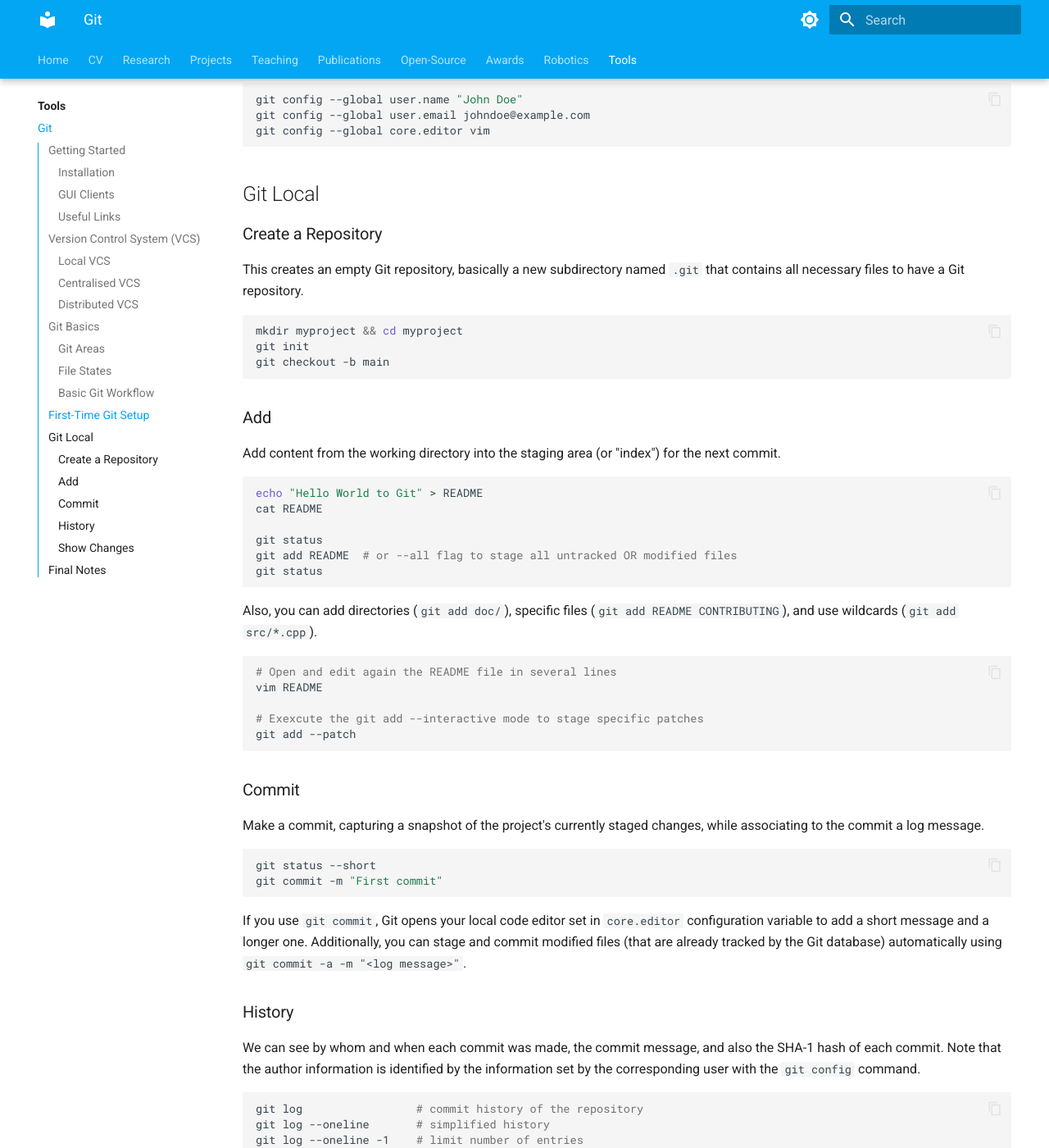
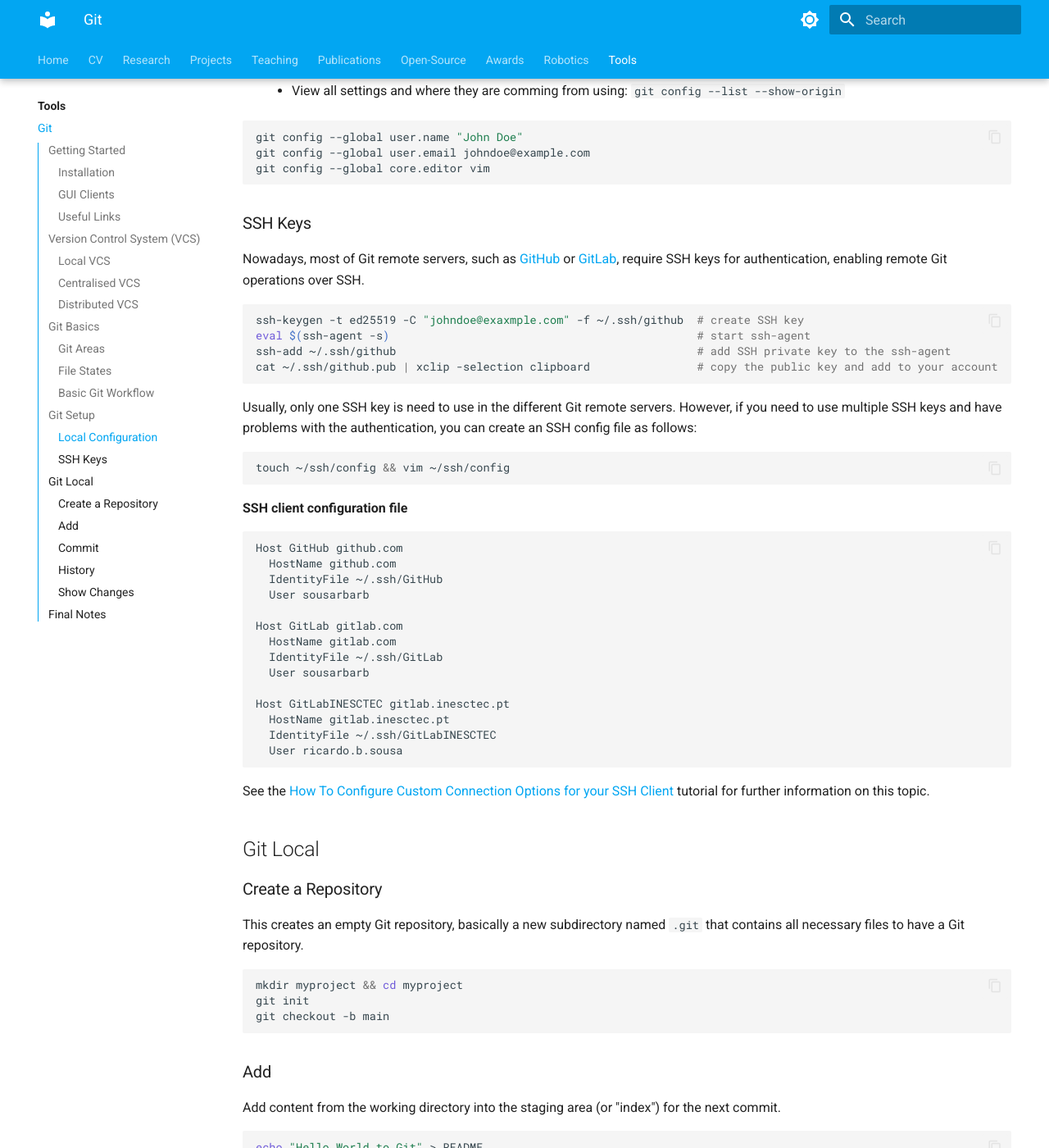
Before and after one commit to sousarbarb/sousarbarb.github.io, an MkDocs documentation site: the page built from docs/tools/git.md, in a window 1280 px wide and 1400 px high, scrolled down 5654 px. Shown: the whole window at 82% size. Built offline with MkDocs 1.6.1 and Material for MkDocs 9.7.7, drawn with Linux system fonts in a browser that asks for light colours; some of the changed text lies outside the part shown.

Commit message:
Git: SSH key configuration tutorial

````diff
--- a/docs/tools/git.md
+++ b/docs/tools/git.md
@@ -217,7 +217,9 @@ end
 4. Commit the staged files and store the corresponding snapshot permanently to
    your Git directory (Staging area >>> `.git`)
 
-## First-Time Git Setup
+## Git Setup
+
+### Local Configuration
 
 - `git config` sets the configuration variables that control all aspects of how
   Git works:
@@ -234,6 +236,50 @@ git config --global user.name "John Doe"
 git config --global user.email johndoe@example.com
 git config --global core.editor vim
 ```
+
+### SSH Keys
+
+Nowadays, most of Git remote servers, such as [GitHub](https://github.com/) or
+[GitLab](https://gitlab.com/), require SSH keys for authentication, enabling
+remote Git operations over SSH.
+
+```sh
+ssh-keygen -t ed25519 -C "johndoe@exaxmple.com" -f ~/.ssh/github  # create SSH key
+eval $(ssh-agent -s)                                              # start ssh-agent
+ssh-add ~/.ssh/github                                             # add SSH private key to the ssh-agent
+cat ~/.ssh/github.pub | xclip -selection clipboard                # copy the public key and add to your account
+```
+
+Usually, only one SSH key is need to use in the different Git remote servers.
+However, if you need to use multiple SSH keys and have problems with the
+authentication, you can create an SSH config file as follows:
+
+```sh
+touch ~/ssh/config && vim ~/ssh/config
+```
+
+**SSH client configuration file**
+
+```
+Host GitHub github.com
+  HostName github.com
+  IdentityFile ~/.ssh/GitHub
+  User sousarbarb
+
+Host GitLab gitlab.com
+  HostName gitlab.com
+  IdentityFile ~/.ssh/GitLab
+  User sousarbarb
+
+Host GitLabINESCTEC gitlab.inesctec.pt
+  HostName gitlab.inesctec.pt
+  IdentityFile ~/.ssh/GitLabINESCTEC
+  User ricardo.b.sousa
+```
+
+See the
+[How To Configure Custom Connection Options for your SSH Client](https://www.digitalocean.com/community/tutorials/how-to-configure-custom-connection-options-for-your-ssh-client)
+tutorial for further information on this topic.
 
 ## Git Local
 
````
